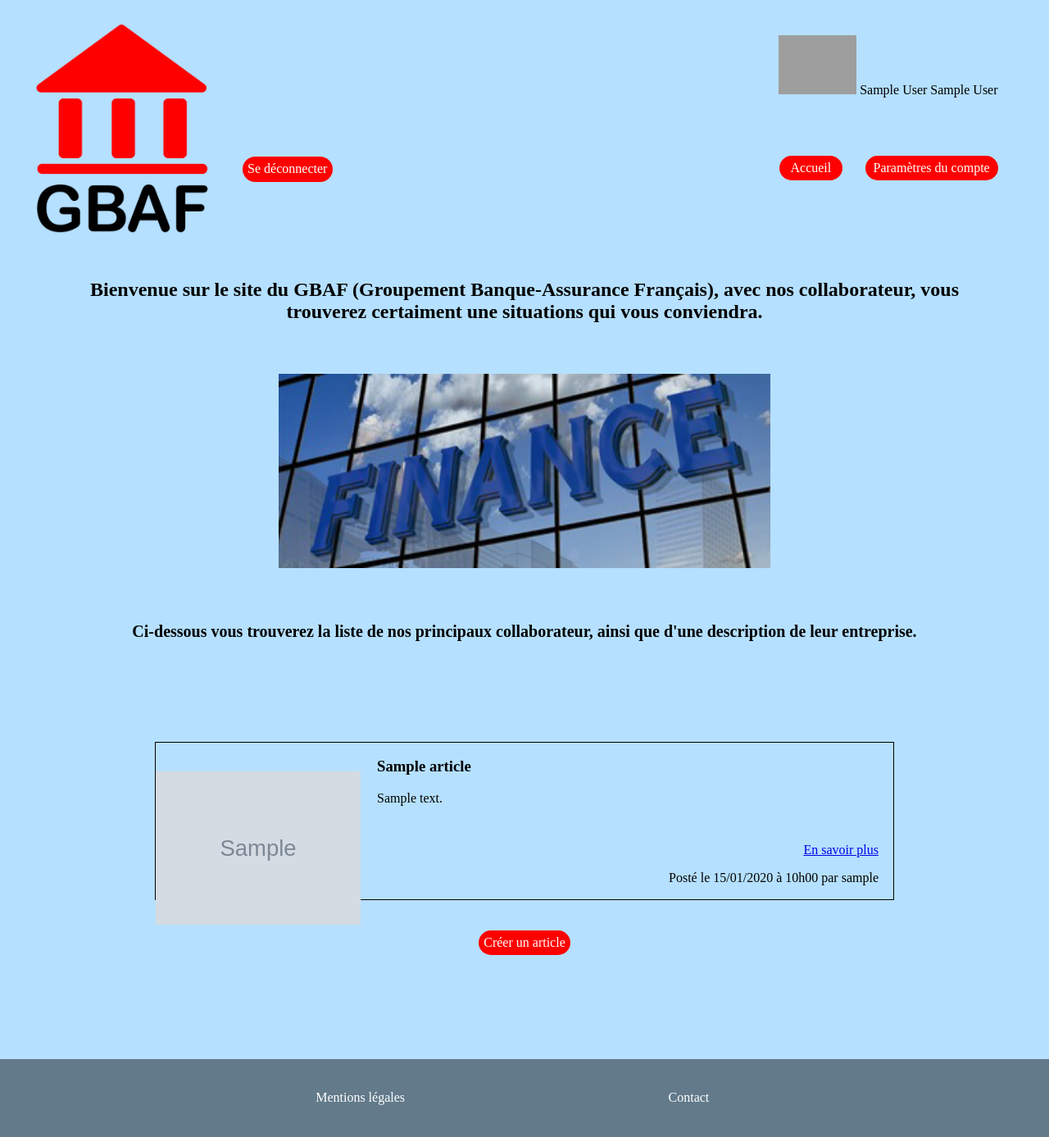
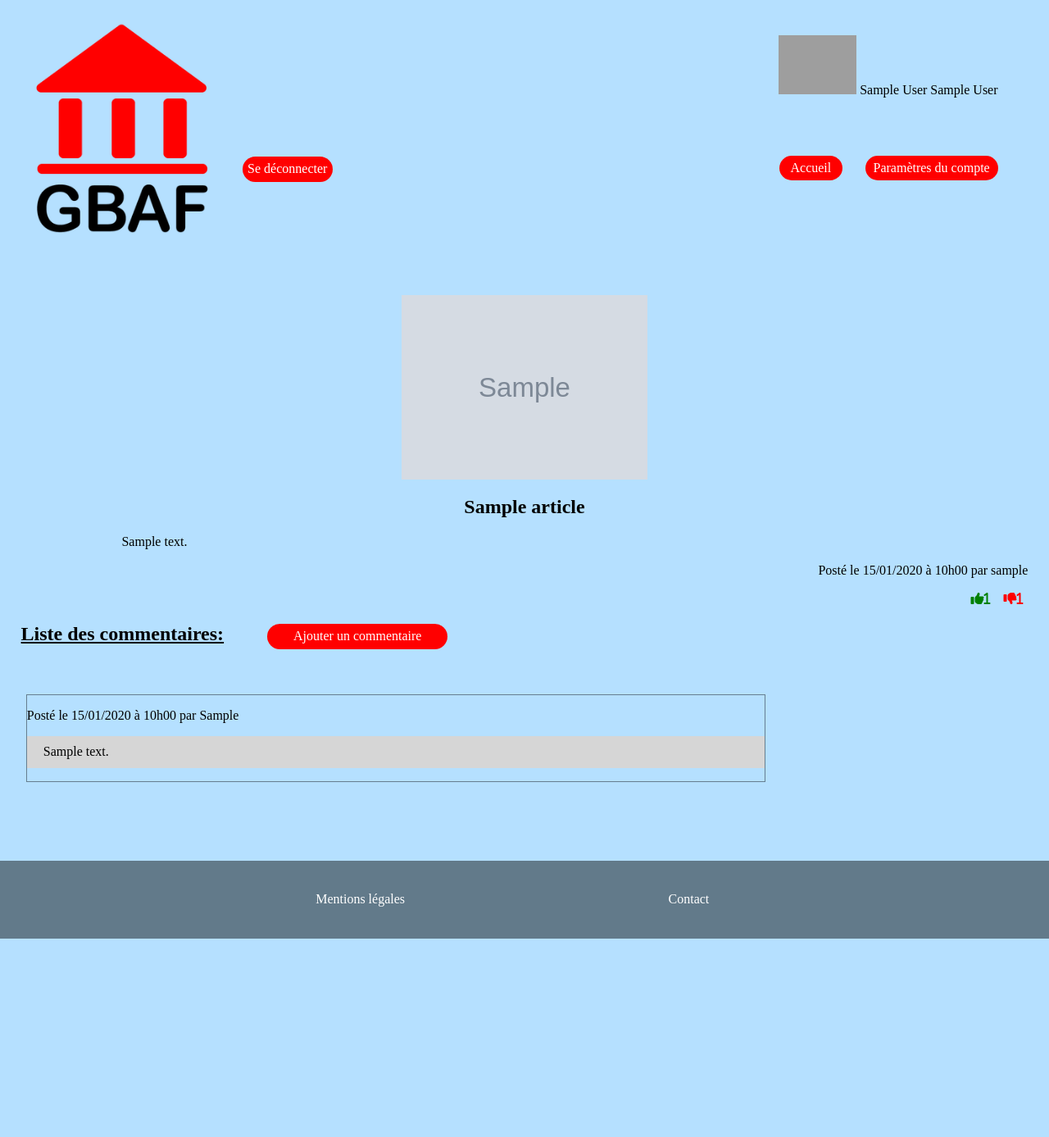
Before and after one commit to GitAntho/gbaf, a PHP site: page /openclassroom/index.php?id_article=1 in a window 1280 px wide. Shown: the whole page at 82% size. After the commit the page ends 1145 px from the top, so only its background shows below. Run offline with PHP 8.4, Linux system fonts and the light colour scheme; the visitor is signed in with stand-in values (Sample User, id 1); tables that the repository leaves empty or names only in its code hold one stand-in row (values such as "Sample post"); grey boxes marked "Sample" are stand-in pictures; some libraries are stand-ins or nearby versions; grey boxes are pictures that could not be loaded.

Commit message:
Maj de la db et 1 avatar modifié

```diff
--- a/Classes/ArticleManager.php
+++ b/Classes/ArticleManager.php
@@ -18,10 +18,10 @@ class ArticleManager
     public function getList()
     {
         $req = $this->db->query('
-            SELECT article.idArticle, article.titre, article.content, article.dateCreat, collaborateur.username, article.logo
+            SELECT article.id_article, article.titre, article.content, article.date_creat, collaborateur.username, article.logo
             FROM article
             INNER JOIN collaborateur ON article.collab_id = collaborateur.id_collab
-            ORDER BY idArticle');
+            ORDER BY id_article');
 
         $req->setFetchMode(PDO::FETCH_CLASS | PDO::FETCH_PROPS_LATE, 'Article');
 
@@ -29,7 +29,7 @@ class ArticleManager
 
         foreach ($listeArticle as $article)
         {
-            $article->setDateCreat(new DateTime($article->dateCreat()));
+            $article->setDate_creat(new DateTime($article->date_creat()));
         }
 
 
@@ -41,10 +41,10 @@ class ArticleManager
     public function getUnique($id)
     {
         $req = $this->db->prepare('
-            SELECT article.idArticle, article.titre, article.content, article.dateCreat, collaborateur.username, article.logo
+            SELECT article.id_article, article.titre, article.content, article.date_creat, collaborateur.username, article.logo
             FROM article
             INNER JOIN collaborateur ON article.collab_id = collaborateur.id_collab
-            WHERE article.idArticle = :id');
+            WHERE article.id_article = :id');
 
         $req->bindValue(':id', $id);
         $req->execute();
@@ -53,7 +53,7 @@ class ArticleManager
 
         $article = $req->fetch();
 
-        $article->setDateCreat(new DateTime($article->dateCreat()));
+        $article->setDate_creat(new DateTime($article->date_creat()));
 
         return $article;
     }
--- a/Classes/Avis.php
+++ b/Classes/Avis.php
@@ -3,7 +3,7 @@
 
 class Avis
 {
-    protected $idAvis,
+    protected $id_avis,
               $article_id,
               $vote_user,
               $vote_collab,
@@ -59,13 +59,13 @@ class Avis
 
     // Setter
 
-    public function setIdAvis($idAvis)
+    public function setId_avis($id_avis)
     {
-        $idAvis = (int) $idAvis;
+        $id_avis = (int) $id_avis;
 
-        if ($idAvis > 0)
+        if ($id_avis > 0)
         {
-            $this->idAvis = $idAvis;
+            $this->id_avis = $id_avis;
         }
     }
 
@@ -121,9 +121,9 @@ class Avis
 
     // Getters
 
-    public function idAvis()
+    public function id_avis()
     {
-        return $this->idAvis;
+        return $this->id_avis;
     }
 
     public function article_id()
--- a/Classes/AvisManager.php
+++ b/Classes/AvisManager.php
@@ -101,7 +101,7 @@ class AvisManager
                 $req->bindValue(':liker', $like->liker());
                 $req->execute();
 
-                header('Location: index.php?idArticle=' . $like->article_id());
+                header('Location: index.php?id_article=' . $like->article_id());
             }
         }
 
@@ -116,7 +116,7 @@ class AvisManager
             $req->bindValue(':liker', $like->liker());
             $req->execute();
 
-            header('Location: index.php?idArticle=' . $like->article_id());
+            header('Location: index.php?id_article=' . $like->article_id());
         }
     }
 
@@ -167,7 +167,7 @@ class AvisManager
                 $req->bindValue(':liker', $like->liker());
                 $req->execute();
 
-                header('Location: index.php?idArticle=' . $like->article_id());
+                header('Location: index.php?id_article=' . $like->article_id());
             }
         }
 
@@ -182,7 +182,7 @@ class AvisManager
             $req->bindValue(':liker', $like->liker());
             $req->execute();
 
-            header('Location: index.php?idArticle=' . $like->article_id());
+            header('Location: index.php?id_article=' . $like->article_id());
         }
     }
 
@@ -233,7 +233,7 @@ class AvisManager
                 $req->bindValue(':disliker', $like->disliker());
                 $req->execute();
 
-                header('Location: index.php?idArticle=' . $like->article_id());
+                header('Location: index.php?id_article=' . $like->article_id());
             }
         }
 
@@ -248,7 +248,7 @@ class AvisManager
             $req->bindValue(':disliker', $like->disliker());
             $req->execute();
 
-            header('Location: index.php?idArticle=' . $like->article_id());
+            header('Location: index.php?id_article=' . $like->article_id());
         }
     }
 
@@ -301,7 +301,7 @@ class AvisManager
                 $req->bindValue(':disliker', $like->disliker());
                 $req->execute();
 
-                header('Location: index.php?idArticle=' . $like->article_id());
+                header('Location: index.php?id_article=' . $like->article_id());
             }
         }
 
@@ -316,7 +316,7 @@ class AvisManager
             $req->bindValue(':disliker', $like->disliker());
             $req->execute();
 
-            header('Location: index.php?idArticle=' . $like->article_id());
+            header('Location: index.php?id_article=' . $like->article_id());
         }
     }
 }
--- a/Classes/Commentaire.php
+++ b/Classes/Commentaire.php
@@ -3,12 +3,12 @@
 
 class Commentaire
 {
-    protected $idCommentaire,
+    protected $id_commentaire,
               $user_id,
               $collab_id,
               $articleId,
               $content,
-              $dateCreat;
+              $date_creat;
 
     const CASE_VIDE = 'Merci de remplir tous les champs';
 
@@ -46,13 +46,13 @@ class Commentaire
 
     // Setters
 
-    public function setIdCommentaire($idCommentaire)
+    public function setId_commentaire($id_commentaire)
     {
-        $idCommentaire = (int) $idCommentaire;
+        $id_commentaire = (int) $id_commentaire;
 
-        if ($idCommentaire > 0)
+        if ($id_commentaire > 0)
         {
-            $this->idCommentaire = $idCommentaire;
+            $this->id_commentaire = $id_commentaire;
         }
     }
 
@@ -94,16 +94,16 @@ class Commentaire
         }
     }
 
-    public function setDateCreat(DateTime $dateCreat)
+    public function setDate_creat(DateTime $date_creat)
     {
-        $this->dateCreat = $dateCreat;
+        $this->date_creat = $date_creat;
     }
 
     // Getters
 
-    public function idCommentaire()
+    public function id_commentaire()
     {
-        return $this->idCommentaire;
+        return $this->id_commentaire;
     }
 
     public function user_id()
@@ -126,8 +126,8 @@ class Commentaire
         return $this->content;
     }
 
-    public function dateCreat()
+    public function date_creat()
     {
-        return $this->dateCreat;
+        return $this->date_creat;
     }
 }
--- a/Classes/CommentaireManager.php
+++ b/Classes/CommentaireManager.php
@@ -40,7 +40,7 @@ class CommentaireManager
 
 
 
-        header('Location: index.php?idArticle=' . $com->articleId());
+        header('Location: index.php?id_article=' . $com->articleId());
     }
 
     public function addComCollab(Commentaire $com)
@@ -54,19 +54,19 @@ class CommentaireManager
         $req->bindValue(':content', $com->content());
         $req->execute();
 
-        header('Location: index.php?idArticle=' . $com->articleId());
+        header('Location: index.php?id_article=' . $com->articleId());
     }
 
     public function getList($id)
     {
         $req = $this->db->prepare('
-            SELECT commentaire.content, commentaire.dateCreat, collaborateur.prenom_collab, utilisateur.prenom_user
+            SELECT commentaire.content, commentaire.date_creat, collaborateur.prenom_collab, utilisateur.prenom_user
             FROM commentaire
             LEFT JOIN collaborateur ON commentaire.collab_id = collaborateur.id_collab
             LEFT JOIN utilisateur ON commentaire.user_id = utilisateur.id_user
-            LEFT JOIN article ON commentaire.articleId = article.idArticle
+            LEFT JOIN article ON commentaire.articleId = article.id_article
             WHERE commentaire.articleId = :id
-            ORDER BY commentaire.idCommentaire DESC
+            ORDER BY commentaire.id_commentaire DESC
             LIMIT 10');
 
 
@@ -80,7 +80,7 @@ class CommentaireManager
         $listeCom = $req->fetchAll();
 
         foreach ($listeCom as $com) {
-            $com->setDateCreat(new DateTime($com->dateCreat()));
+            $com->setDate_creat(new DateTime($com->date_creat()));
         }
 
         $req->closeCursor();
--- a/index.php
+++ b/index.php
@@ -12,10 +12,10 @@ $managerAvis = new AvisManager($db);
 
 if (isset($_COOKIE['valid'])) {
     if (isset($_SESSION['nom']) AND isset($_SESSION['prenom'])) {
-        if (isset($_GET['idArticle'])) {
-            $article = $manager->getUnique($_GET['idArticle']);
+        if (isset($_GET['id_article'])) {
+            $article = $manager->getUnique($_GET['id_article']);
 
-            $idArticle = $_GET['idArticle'];
+            $id_article = $_GET['id_article'];
 
             /**
              * Comptage des like/Dislike
@@ -23,7 +23,7 @@ if (isset($_COOKIE['valid'])) {
 
             $count = new Avis(
                 [
-                    'article_id' => $idArticle
+                    'article_id' => $id_article
                 ]
             );
 
@@ -39,7 +39,7 @@ if (isset($_COOKIE['valid'])) {
                     $like = new Avis(
                         [
                             'liker' => 1,
-                            'article_id' => $idArticle,
+                            'article_id' => $id_article,
                             'vote_collab' => $_SESSION['id_collab']
                         ]
                     );
@@ -55,7 +55,7 @@ if (isset($_COOKIE['valid'])) {
                     $like = new Avis(
                         [
                             'liker' => 1,
-                            'article_id' => $idArticle,
+                            'article_id' => $id_article,
                             'vote_user' => $_SESSION['id_user']
                         ]
                     );
@@ -76,7 +76,7 @@ if (isset($_COOKIE['valid'])) {
                     $dislike = new Avis(
                         [
                             'disliker' => 1,
-                            'article_id' => $idArticle,
+                            'article_id' => $id_article,
                             'vote_collab' => $_SESSION['id_collab']
                         ]
                     );
@@ -92,7 +92,7 @@ if (isset($_COOKIE['valid'])) {
                     $dislike = new Avis(
                         [
                             'disliker' => 1,
-                            'article_id' => $idArticle,
+                            'article_id' => $id_article,
                             'vote_user' => $_SESSION['id_user']
                         ]
                     );
@@ -124,7 +124,7 @@ if (isset($_COOKIE['valid'])) {
         <p class="artContent"><?= $article->content() ?></p>
 
         <div class="artDateLike">
-            <p>Posté le <?= $article->dateCreat()->format('d/m/Y à H\hi') ?> par <?= $article->username ?></p>
+            <p>Posté le <?= $article->date_creat()->format('d/m/Y à H\hi') ?> par <?= $article->username ?></p>
 
             <form method="post">
                 <button type="submit" class="fas fa-thumbs-up" name="like"><?= $count->liker() ?></button>
@@ -159,7 +159,7 @@ if (isset($_COOKIE['valid'])) {
 
             <?php
 
-            foreach ($managCom->getList($idArticle) as $commentaire) {
+            foreach ($managCom->getList($id_article) as $commentaire) {
 
                 $content = $commentaire->content();
 
@@ -168,7 +168,7 @@ if (isset($_COOKIE['valid'])) {
                 ?>
 
         <div class="coms">
-            <p>Posté le <?= $commentaire->dateCreat()->format('d/m/Y à H\hi') ?> par <?= $prenom ?></p>
+            <p>Posté le <?= $commentaire->date_creat()->format('d/m/Y à H\hi') ?> par <?= $prenom ?></p>
             <p class="contentCom"><?= $content ?></p>
         </div>
 
@@ -177,7 +177,7 @@ if (isset($_COOKIE['valid'])) {
 
             if (isset($_POST['submit'])) {
                 $content = $_POST['content'];
-                $articleId = $_GET['idArticle'];
+                $articleId = $_GET['id_article'];
 
                 if (isset($_SESSION['id_user'])) {
                     $id = $_SESSION['id_user'];
@@ -258,8 +258,8 @@ if (isset($_COOKIE['valid'])) {
             <img src="images/logo/<?= $article->logo() ?>" class="logoList" alt="logo article">
             <h3><?= $article->titre() ?></h3>
             <p class="contentArt"><?= $content ?></p>
-            <a href="?idArticle=<?= $article->idArticle() ?>">En savoir plus</a>
-            <p class="dateContent">Posté le <?= $article->dateCreat()->format('d/m/Y à H\hi') ?>
+            <a href="?id_article=<?= $article->id_article() ?>">En savoir plus</a>
+            <p class="dateContent">Posté le <?= $article->date_creat()->format('d/m/Y à H\hi') ?>
                         par <?= $article->username ?></p>
         </div>
                 <?php
@@ -357,7 +357,7 @@ if (isset($_COOKIE['valid'])) {
 
         <?php
     }
-    if (isset($_SESSION['username']) AND isset($_SESSION['nom']) AND !isset($_GET['idArticle'])) {
+    if (isset($_SESSION['username']) AND isset($_SESSION['nom']) AND !isset($_GET['id_article'])) {
         ?>
 
         <a href="creatArticle" id="creatArt">Créer un article</a>
@@ -447,7 +447,7 @@ else {
 <?php
 }
 
-if (isset($_GET['idArticle'])) {
+if (isset($_GET['id_article'])) {
     ?>
 
         <script src="script/commentaire.js"></script>
```
Also changed, not shown: Classes/Article.php (+12 -12 lines), images/logo/aze.jpg (added).
